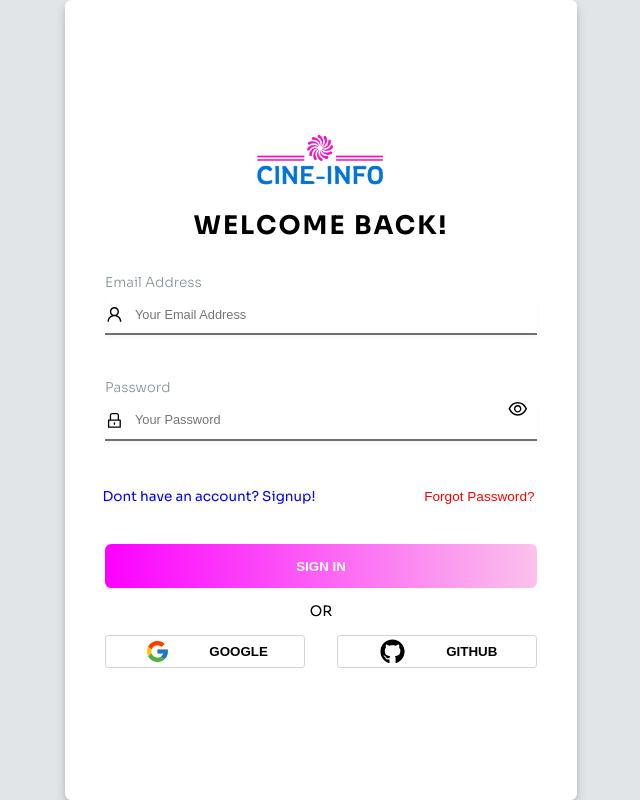
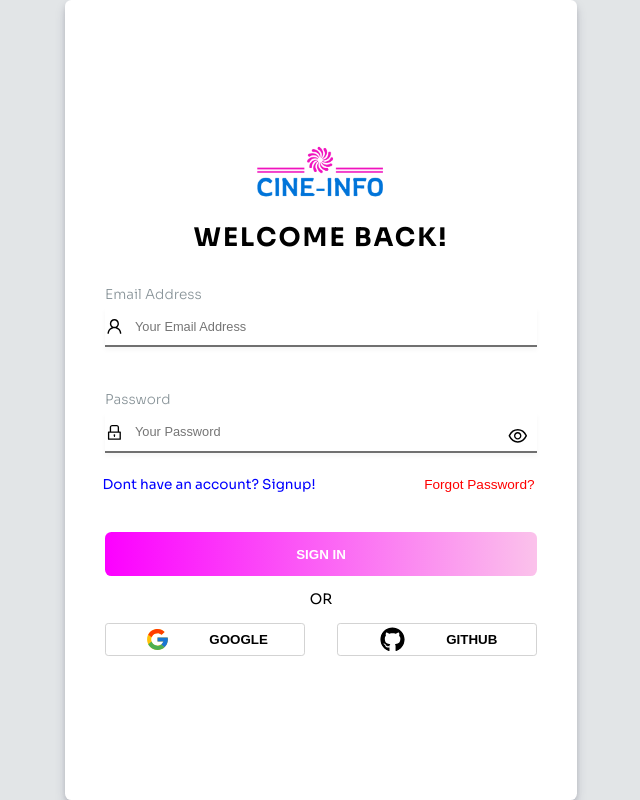
Before and after one commit to AfaqAhmed-XGrid/base-module-backend, a React (Create React App) app in the folder ui/: page /signin in a window 1280 px wide. Shown: the whole page, without its empty margins (319-959 px from the left). Built offline with nearby package versions, Linux system fonts and the light colour scheme.

Commit message:
improved ui

```diff
--- a/ui/src/ui/components/PasswordField/PasswordField.css
+++ b/ui/src/ui/components/PasswordField/PasswordField.css
@@ -1,5 +1,3 @@
-
-
 .password-margin-top {
   margin-top: 0.7rem;
 }
@@ -10,8 +8,7 @@
 
 .toggle-password-btn {
   position: absolute;
-  top: 0;
-  bottom: 0;
+  bottom: 0.2rem;
   right: 0.5rem;
   cursor: pointer;
   border: none;
@@ -22,31 +19,28 @@
   font-size: 1.35rem;
 }
 
-@media screen and (min-width: xl) {
-
+@media screen and (min-width: 1640px) {
   .password-eye {
     font-size: 2.2rem !important;
   }
 }
 
-@media screen and (max-width: 1639px) and (min-width: lg) {
+@media screen and (max-width: 1639px) and (min-width: 1250px) {
 }
 
-@media screen and (max-width: 1249px) and (min-width: md) {
+@media screen and (max-width: 1249px) and (min-width: 876px) {
 }
 
-@media screen and (max-width: 875px) and (min-width: sm) {
+@media screen and (max-width: 875px) and (min-width: 676px) {
 }
 
-@media screen and (max-width: 675px) and (min-width: xs) {
-
+@media screen and (max-width: 675px) and (min-width: 450px) {
   .password-eye {
     font-size: 1.4rem !important;
   }
 }
 
 @media screen and (max-width: 449px) {
-
   .password-eye {
     font-size: 1.1rem !important;
   }
--- a/ui/src/ui/pages/Signin/Signin.css
+++ b/ui/src/ui/pages/Signin/Signin.css
@@ -35,22 +35,26 @@
   position: relative;
 }
 
-@media screen and (min-width: xl) {
+.signin-margin {
+  margin: -1.5rem 0 0 0;
+}
+
+@media screen and (min-width: 1640px) {
   .signin-text-btn {
     font-size: 1.2rem !important;
   }
 }
 
-@media screen and (max-width: 1639px) and (min-width: lg) {
+@media screen and (max-width: 1639px) and (min-width: 1250px) {
 }
 
-@media screen and (max-width: 1249px) and (min-width: md) {
+@media screen and (max-width: 1249px) and (min-width: 876px) {
 }
 
-@media screen and (max-width: 875px) and (min-width: sm) {
+@media screen and (max-width: 875px) and (min-width: 676px) {
 }
 
-@media screen and (max-width: 675px) and (min-width: xs) {
+@media screen and (max-width: 675px) and (min-width: 450px) {
   .signin-text-btn {
     font-size: 0.8rem !important;
     white-space: nowrap;
--- a/ui/src/ui/pages/Signin/Signin.tsx
+++ b/ui/src/ui/pages/Signin/Signin.tsx
@@ -121,7 +121,7 @@ const SignIn = () => {
               <p className="error-message">{passwordErrorMessage}</p>
             </div>
           </div>
-          <div className='flex-row-between'>
+          <div className='flex-row-between signin-margin'>
             <SimpleLink link={constants.pagelinks.signup} title='Dont have an account? Signup!' color='blue' />
             <button onClick={() => setIsModalOpen(!isModalOpen)} className='signin-text-btn' type='button'>
               Forgot Password?
```
Also changed, not shown: ui/src/ui/components/IconButton/IconButton.css (+5 -5 lines), ui/src/ui/components/InputField/InputField.css (+5 -5 lines), ui/src/ui/components/SimpleLink/SimpleLink.css (+5 -5 lines), ui/src/ui/pages/Signup/Signup.css (+5 -5 lines).
